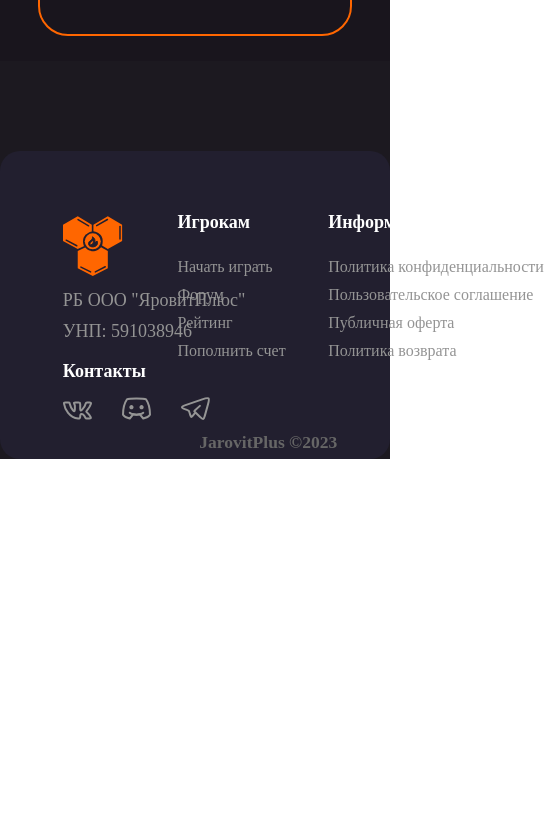
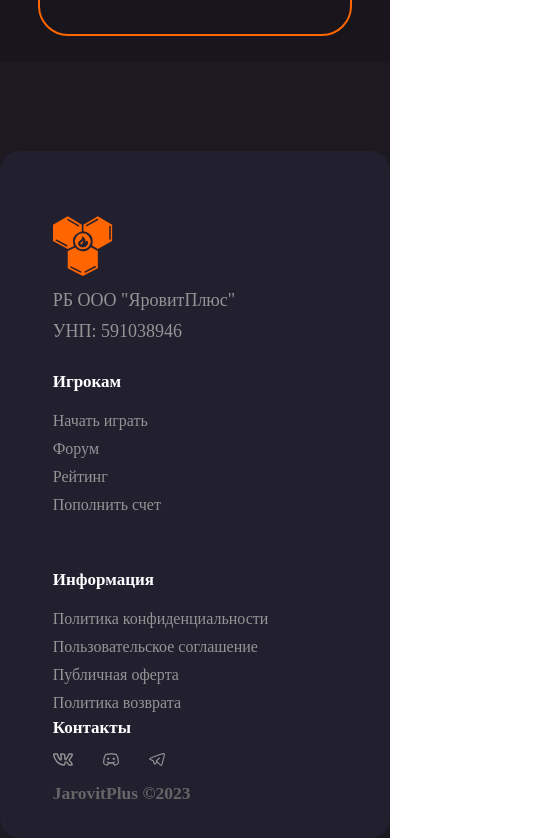
Before and after one commit to User23932344/delirium, a Vue app: page / in a window 390 px wide. Shown: the part 4293-5131 px from the top of the page, 544 px wide, since content can reach past the window. Before the commit the page ends 4752 px from the top, so only its background shows below. Built offline with nearby package versions, Linux system fonts and the light colour scheme; no server answers.

Commit message:
feat:adapted the footer for small devices

```diff
--- a/src/components/Footer.vue
+++ b/src/components/Footer.vue
@@ -229,19 +229,20 @@ export default {
 
 }
 
-@media(max-width:1024px){
+@media(max-width:700px){
   .footer{
     width: 100%;
-    height: 308px;
+    height: 687px;
+
     background-color: #221F2F;
     border-radius: 20px 20px;
-    padding:31px 9.7vw;
+    padding:31px 7.1vw;
   }
 
   .links{
-    margin-left: 25px;
-    display: flex;
+    display:block;
   }
+
   .st{
     margin-top: 30px;
     white-space: nowrap;
@@ -259,17 +260,17 @@ export default {
   .st2{
     white-space: nowrap;
     margin-top: 30px;
-    margin-left: 3.9vw;
+    margin-left: 0;
 }
 
 .st3{
-  position: absolute;
-  margin-top: 179px;
+  margin-top: -50px;
   justify-content: space-between;
   white-space: nowrap;
 }
 
 .img{
+  height: 13px;
   margin-top:15px;
   margin-right: 30px;
   cursor: pointer;
@@ -278,14 +279,14 @@ export default {
 .h2{
   color: var(--variable-collection-white);
   font-family: "IBM Plex Sans-Semibold" helvetica;
-  font-size: 18px;
+  font-size: 17px;
   font-weight: 600;
   cursor: default;
   text-align: left;
 }
 
 .lk{
-  margin-top: 15px;
+  margin-top: 10px;
   white-space: nowrap;
   display: grid;
 }
@@ -295,18 +296,16 @@ export default {
   font-family: "IBM Plex Sans-Regular" helvetica;
   font-size: 16px;
   cursor: pointer;
-  font-weight: 400;
   margin-top: 10px;
   text-align: left;
 }
 .jarovit{
-  position: absolute;
-  margin: 250px 35vw;
   color: #666;
   font-size: 15px;
   font-family: "IBM Plex Sans-Medium" helvetica;
   cursor: default;
   white-space: nowrap;
+  margin-left: 0;
 }
 
 }
```
